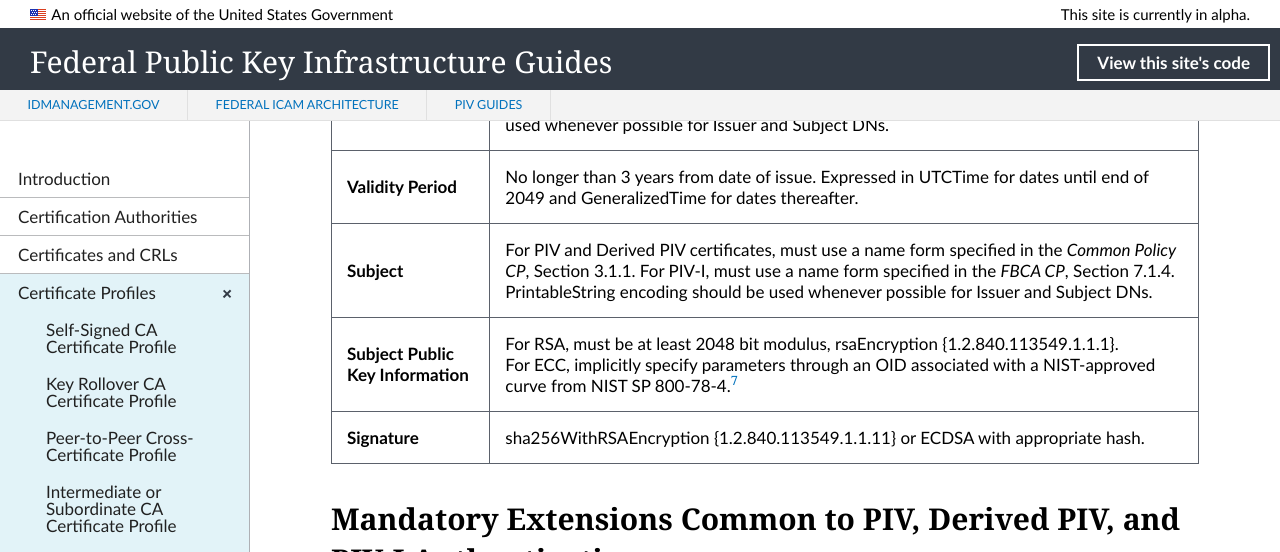
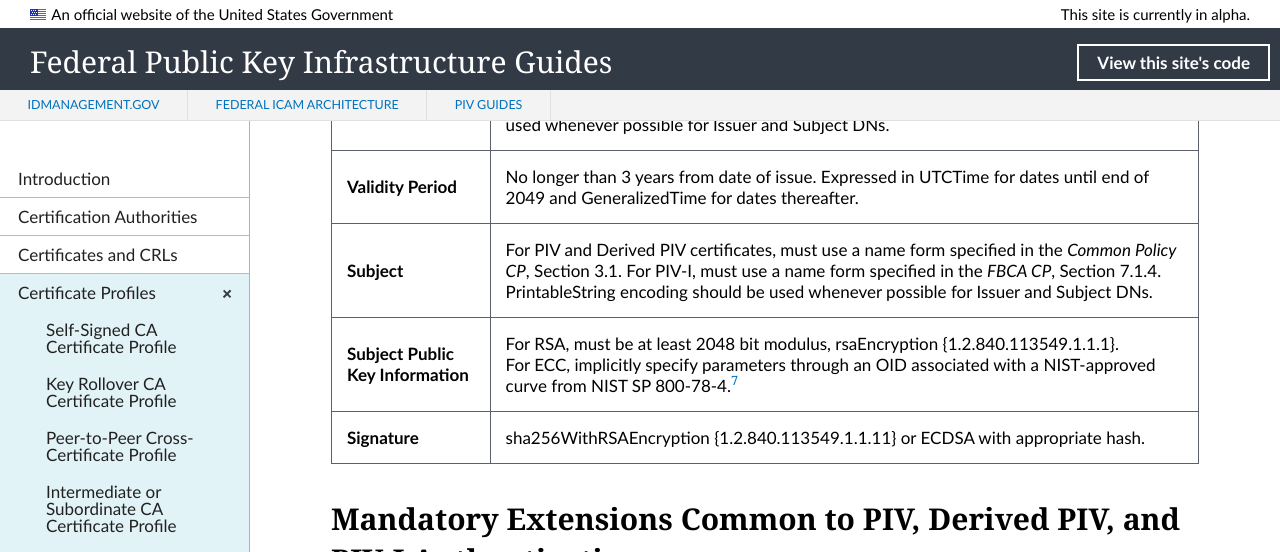
Before and after one commit to GSA/fpki-guides, a Jekyll site: the page built from _profiles/23_all_piv_auth.md, in a window 1280 px wide and 900 px high, scrolled down 1254 px. Shown: the top 552 px of the window. Built offline with Jekyll 4.4.1, drawn with Linux system fonts in a browser that asks for light colours; nearby versions of some CDN libraries; library files that are not in the unit come from our copies.

Commit message:
Update 23_all_piv_auth.md
Changed Common Policy CP Section 3.1.1 to 3.1 (includes all CP naming info.)

```diff
--- a/_profiles/23_all_piv_auth.md
+++ b/_profiles/23_all_piv_auth.md
@@ -30,7 +30,7 @@ This worksheet supersedes three previously published worksheets:
 | **Issuer Signature Algorithm**   |  One of the following:<br>sha256WithRSAEncryption {1.2.840.113549.1.1.11}<br>ecdsa-with-SHA256 {1.2.840.10045.4.3.2}<br>ecdsa-with-SHA384 {1.2.840.10045.4.3.3}<br>ecdsa-with-SHA512 {1.2.840.10045.4.3.4} |
 | **Issuer**   |  Unique X.500 Issuing CA Distinguished Name (DN). PrintableString encoding should be used whenever possible for Issuer and Subject DNs. |
 | **Validity Period**  |  No longer than 3 years from date of issue. Expressed in UTCTime for dates until end of 2049 and GeneralizedTime for dates thereafter.  |
-| **Subject**   |   For PIV and Derived PIV certificates, must use a name form specified in the _Common Policy CP_, Section 3.1.1. For PIV-I, must use a name form specified in the _FBCA CP_, Section 7.1.4. PrintableString encoding should be used whenever possible for Issuer and Subject DNs.   |
+| **Subject**   |   For PIV and Derived PIV certificates, must use a name form specified in the _Common Policy CP_, Section 3.1. For PIV-I, must use a name form specified in the _FBCA CP_, Section 7.1.4. PrintableString encoding should be used whenever possible for Issuer and Subject DNs.   |
 | **Subject Public Key Information**  |   For RSA, must be at least 2048 bit modulus, rsaEncryption {1.2.840.113549.1.1.1}.<br>For ECC, implicitly specify parameters through an OID associated with a NIST-approved curve from NIST SP 800-78-4.<sup>[7](#7)</sup>   |
 | **Signature**   |   sha256WithRSAEncryption {1.2.840.113549.1.1.11} or ECDSA with appropriate hash.   |
 
```
